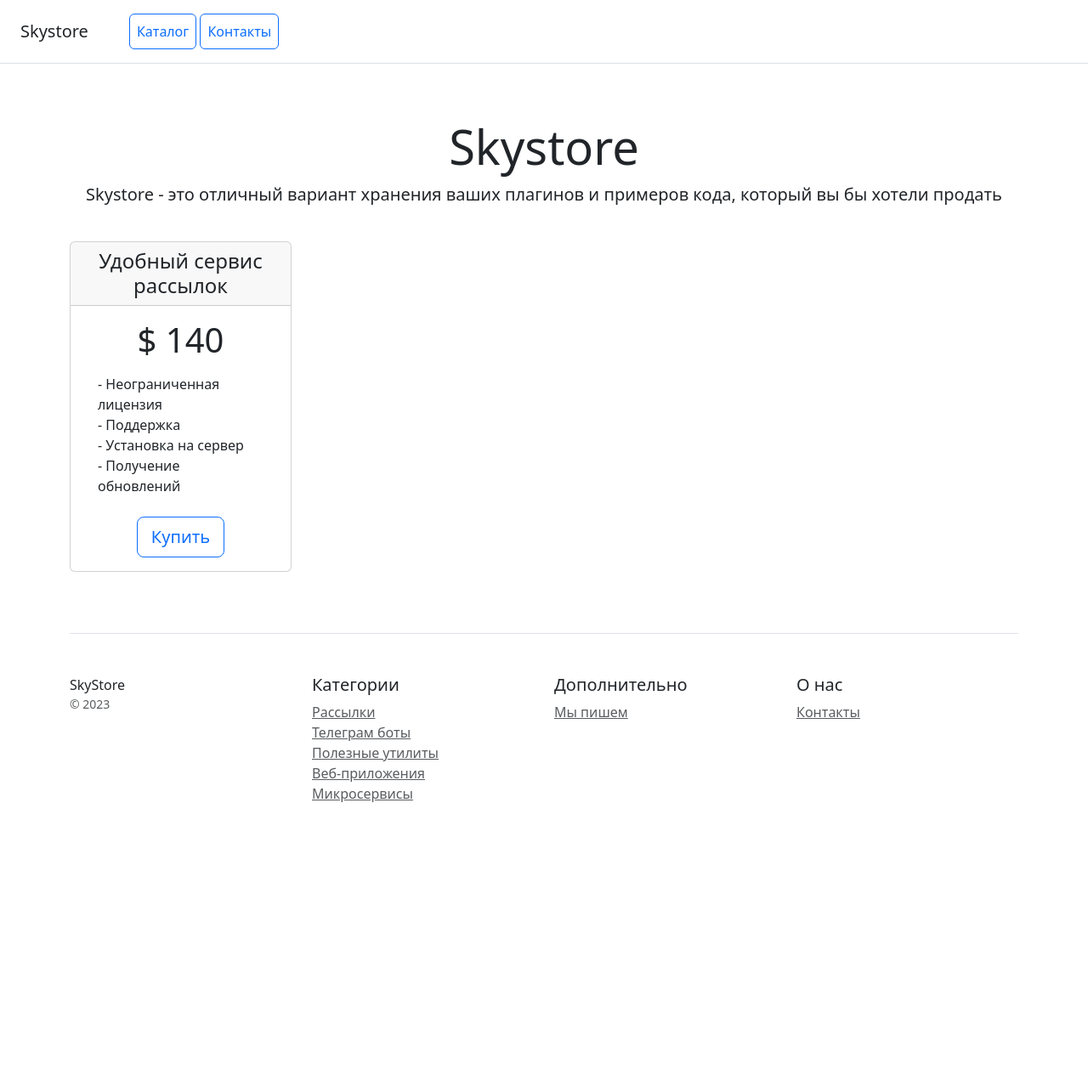
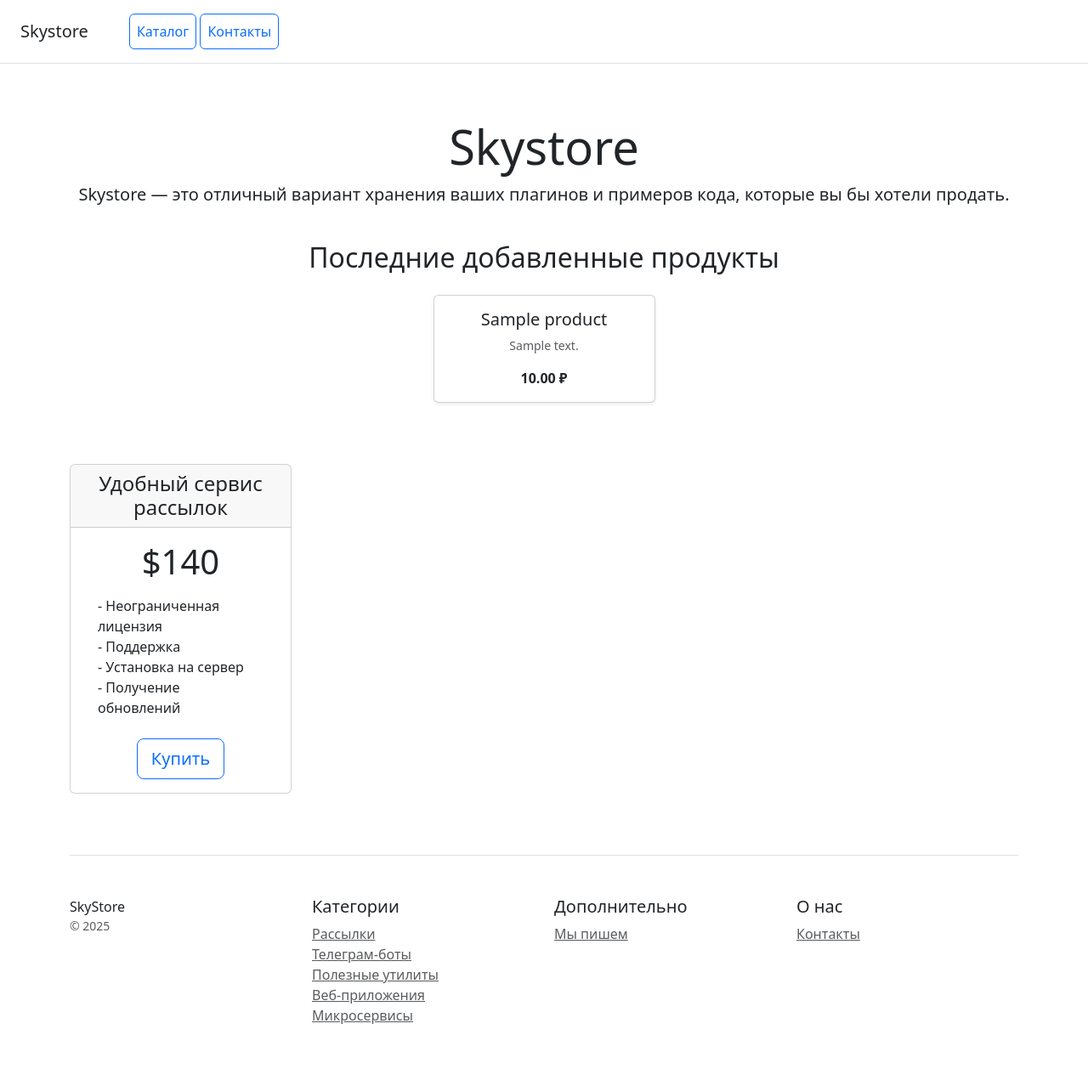
Before and after one commit to svetlana-kolesnikova/inter_store, a Django app: page /catalog/home/ in a window 1280 px wide. Shown: the whole page at 85% size. Before the commit the page ends 944 px from the top, so only its background shows below. Run offline with Django 5.2, Linux system fonts and the light colour scheme; tables that the repository leaves empty hold one stand-in row (values such as "Sample post"); some libraries are stand-ins or nearby versions.

Commit message:
fixes contacts.html, home.html

```diff
--- a/catalog/templates/catalog/home.html
+++ b/catalog/templates/catalog/home.html
@@ -1,12 +1,10 @@
 <!doctype html>
-<html lang="en">
+<html lang="ru">
 <head>
     <meta charset="utf-8">
     <meta name="viewport" content="width=device-width, initial-scale=1">
     <title>Skystore</title>
-    <link href="static/css/bootstrap.min.css" type="text/css" rel="stylesheet"/>
-
-
+    <link href="/static/css/bootstrap.min.css" type="text/css" rel="stylesheet"/>
 </head>
 <body>
 <div class="d-flex flex-column flex-md-row align-items-center p-3 px-md-4 mb-3 bg-white border-bottom box-shadow">
@@ -19,11 +17,34 @@
 
 <div class="pricing-header px-3 py-3 pt-md-5 pb-md-4 mx-auto text-center">
     <h1 class="display-4">Skystore</h1>
-    <p class="lead">Skystore - это отличный вариант хранения ваших плагинов и примеров кода, который вы бы хотели
-        продать</p>
+    <p class="lead">
+        Skystore — это отличный вариант хранения ваших плагинов и примеров кода, которые вы бы хотели продать.
+    </p>
 </div>
 
 <div class="container">
+
+    <!-- 🔹 Блок с последними 5 продуктами -->
+    <div class="text-center mb-5">
+        <h2 class="mb-4">Последние добавленные продукты</h2>
+        <div class="row justify-content-center">
+            {% for product in latest_products %}
+            <div class="col-md-3 mb-4">
+                <div class="card h-100 shadow-sm">
+                    <div class="card-body">
+                        <h5 class="card-title">{{ product.name }}</h5>
+                        <p class="card-text text-muted small">{{ product.description|truncatechars:80 }}</p>
+                        <p class="card-text"><strong>{{ product.price }} ₽</strong></p>
+                    </div>
+                </div>
+            </div>
+            {% empty %}
+            <p class="text-muted">Пока нет добавленных продуктов.</p>
+            {% endfor %}
+        </div>
+    </div>
+    <!-- 🔹 Конец блока продуктов -->
+
     <div class="row text-center">
         <div class="col-3">
             <div class="card mb-4 box-shadow">
@@ -31,7 +52,7 @@
                     <h4 class="my-0 font-weight-normal">Удобный сервис рассылок</h4>
                 </div>
                 <div class="card-body">
-                    <h1 class="card-title pricing-card-title">$ 140</h1>
+                    <h1 class="card-title pricing-card-title">$140</h1>
                     <ul class="list-unstyled mt-3 mb-4 text-start m-3">
                         <li>- Неограниченная лицензия</li>
                         <li>- Поддержка</li>
@@ -48,13 +69,13 @@
         <div class="row">
             <div class="col-12 col-md">
                 SkyStore
-                <small class="d-block mb-3 text-muted">&copy; 2023</small>
+                <small class="d-block mb-3 text-muted">&copy; 2025</small>
             </div>
             <div class="col-6 col-md">
                 <h5>Категории</h5>
                 <ul class="list-unstyled text-small">
                     <li><a class="text-muted" href="#">Рассылки</a></li>
-                    <li><a class="text-muted" href="#">Телеграм боты</a></li>
+                    <li><a class="text-muted" href="#">Телеграм-боты</a></li>
                     <li><a class="text-muted" href="#">Полезные утилиты</a></li>
                     <li><a class="text-muted" href="#">Веб-приложения</a></li>
                     <li><a class="text-muted" href="#">Микросервисы</a></li>
@@ -75,6 +96,7 @@
         </div>
     </footer>
 </div>
+
 <script type="text/javascript" src="/static/js/script.js"></script>
 </body>
 </html>
```
Also changed, not shown: catalog/templates/catalog/contacts.html (+8 -6 lines).
